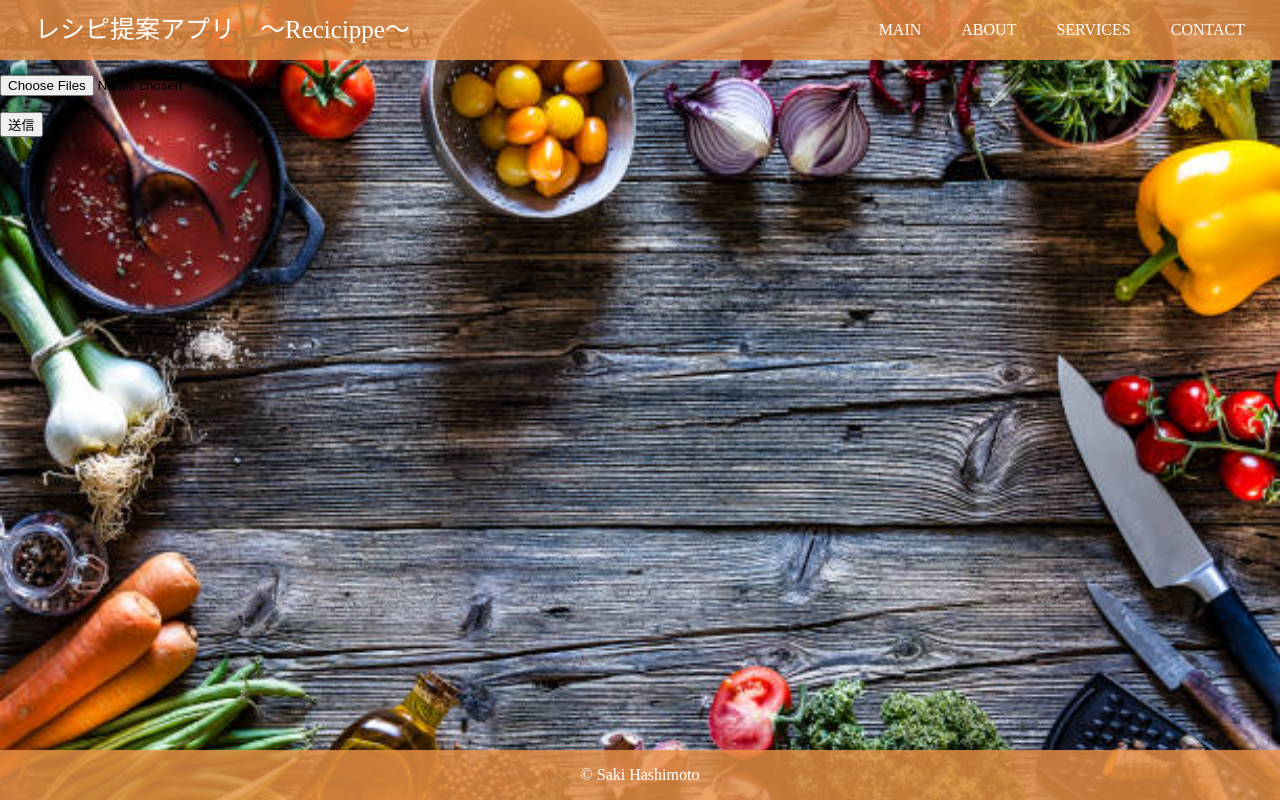
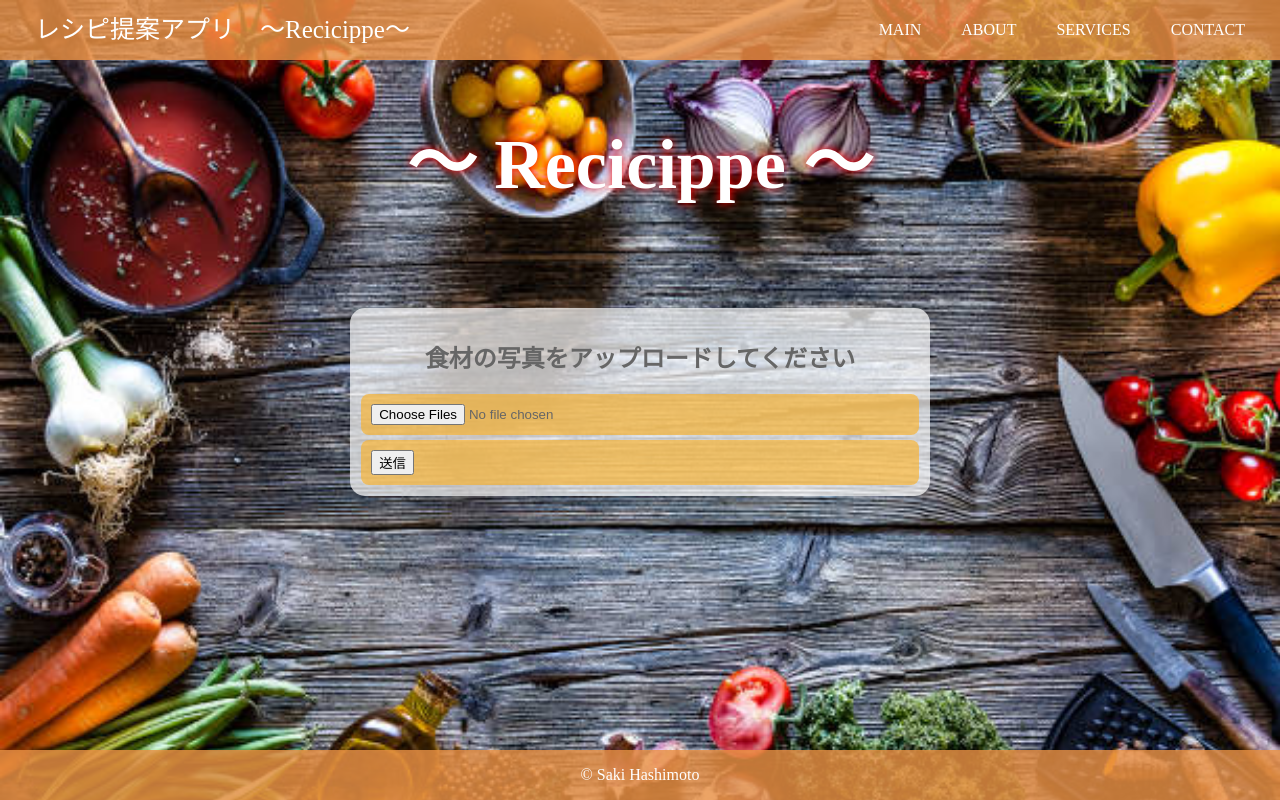
Before and after one commit to Saki-Hashimoto/Recicippe2, a Flask app: page /foodupload in a window 1280 px wide. Run offline with Flask 2, Linux system fonts and the light colour scheme.

Commit message:
second commit

```diff
--- a/templates/upload.html
+++ b/templates/upload.html
@@ -1,6 +1,9 @@
 {% extends "layout.html" %}
 {% block content %}
-
+<main>
+    <div class="indexcontent">
+        <h1 class="content_title">〜 Recicippe 〜</h1>
+        <div class="content">
         <div class="enter_btn">
             <h2>食材の写真をアップロードしてください</h2>
             <form action = "/upload" method="post" enctype="multipart/form-data">
@@ -8,5 +11,5 @@
                 <p><input type="submit" value="送信" class="form-control btn btn-primary"></p>
             </form>
         </div>
-
+</main>
 {% endblock %}
```
Lines whose indentation alone changed are shown as unchanged.
